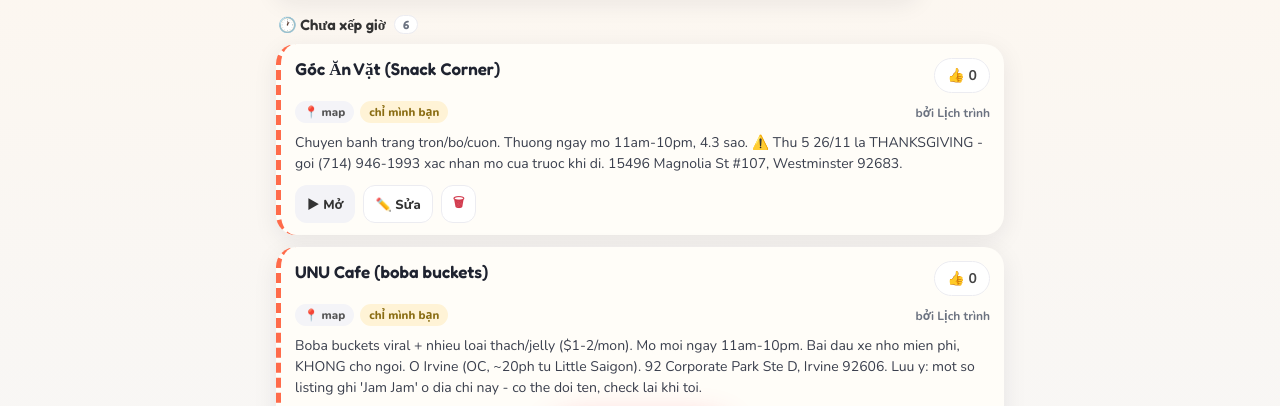
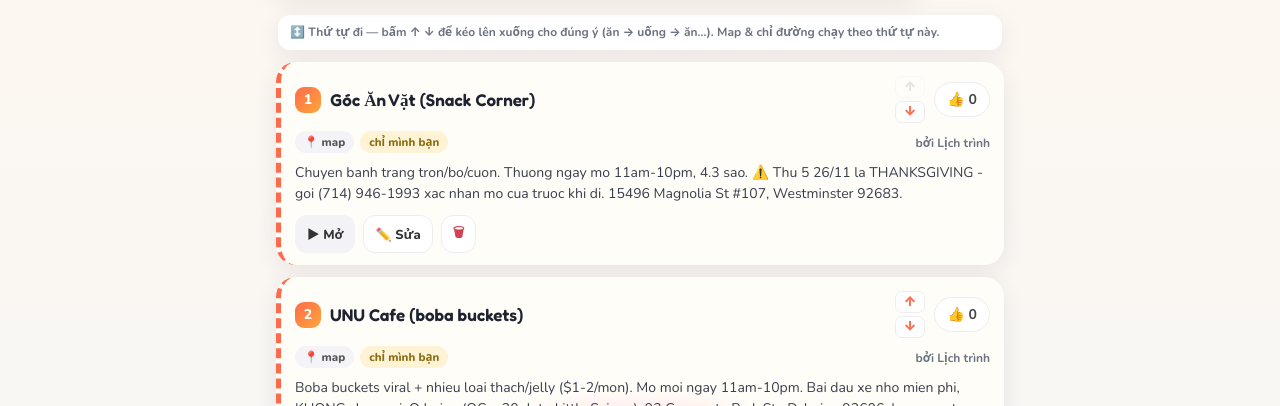
Before and after one commit to baoshangen/nail-turn, a plain HTML site: page cali-trip/index.html in a window 1280 px wide. Shown: the part 319-725 px from the top of the page. Drawn offline with nearby package versions, Linux system fonts and the light colour scheme.

Commit message:
Cali Trip: manual reorder (up/down) per day; map/route follow manual order
Co-Authored-By: Claude Opus 4.8 <noreply@anthropic.com>
Claude-Session: https://claude.ai/code/session_0135UN3h9MJfNd58N3UtjGkx

```diff
--- a/cali-trip/app.js
+++ b/cali-trip/app.js
@@ -88,6 +88,22 @@ function allPlaces(){
 }
 function sortPlaces(list){
   return list.slice().sort((a,b)=> (voteCount(b)-voteCount(a)) || ((a.createdAt||0)-(b.createdAt||0)) );
+}
+function effectiveOrder(dayId){ const o=lsGet('trip_order',{})||{}; return o[dayId]||[]; }
+function sortByManual(list, dayId){
+  const ord=effectiveOrder(dayId);
+  const idx=id=>{ const i=ord.indexOf(id); return i<0?9999:i; };
+  return list.slice().sort((a,b)=> (idx(a.id)-idx(b.id)) || (voteCount(b)-voteCount(a)) || ((a.createdAt||0)-(b.createdAt||0)) );
+}
+function movePlace(id,dir){
+  const p=allPlaces().find(x=>x.id===id); if(!p) return;
+  const dayId=dayOf(p);
+  const arr=sortByManual(allPlaces().filter(x=>dayOf(x)===dayId), dayId).map(x=>x.id);
+  const i=arr.indexOf(id), j=i+dir;
+  if(i<0||j<0||j>=arr.length) return;
+  const t=arr[i]; arr[i]=arr[j]; arr[j]=t;
+  const o=lsGet('trip_order',{})||{}; o[dayId]=arr; lsSet('trip_order',o);
+  render();
 }
 
 /* ---------------- Capabilities + init ---------------- */
@@ -245,26 +261,29 @@ function renderDayView(dayId){
   const qa=el('div','quickadd');
   qa.innerHTML='<input id="qaInput" type="url" inputmode="url" autocomplete="off" placeholder="Dán link TikTok / IG / Google Maps…"><button class="btn primary" data-act="quickadd" data-day="'+dayId+'">+ Thêm</button>';
   wrap.appendChild(qa);
-  const places=allPlaces().filter(p=>dayOf(p)===dayId);
+  const places=sortByManual(allPlaces().filter(p=>dayOf(p)===dayId), dayId);
   if(!places.length){
     const e=el('div','empty','<div class="bigemoji">'+day.emoji+'</div><p>Chưa có địa điểm nào cho ngày này.<br>Dán link TikTok/IG hoặc tự thêm quán nha!</p><button class="btn primary big" data-act="add" data-day="'+dayId+'">+ Thêm địa điểm</button>');
     wrap.appendChild(e); return wrap;
   }
-  for(const slot of SLOTS){
-    const sp=sortPlaces(places.filter(p=>(p.slot||'any')===slot.id));
-    if(!sp.length) continue;
-    const sec=el('div','slot');
-    sec.appendChild(el('div','slothead',slot.emoji+' '+slot.label+' <span class="count">'+sp.length+'</span>'));
-    const list=el('div','cards'); sp.forEach(p=>list.appendChild(renderCard(p,day))); sec.appendChild(list);
-    wrap.appendChild(sec);
-  }
+  wrap.appendChild(el('div','reorderhint','↕️ Thứ tự đi — bấm ↑ ↓ để kéo lên xuống cho đúng ý (ăn → uống → ăn…). Map & chỉ đường chạy theo thứ tự này.'));
+  const list=el('div','cards');
+  places.forEach((p,i)=> list.appendChild(renderCard(p,day,i,places.length)));
+  wrap.appendChild(list);
   return wrap;
 }
-function renderCard(p,day){
+function renderCard(p,day,i,n){
   const c=el('div','card'+(p._local?' local':''));
   const plat = p.platform==='tiktok'?'🎵 TikTok':p.platform==='instagram'?'📸 IG':p.platform==='web'?'🔗 Link':'';
+  const pos = (i==null?0:i);
   c.innerHTML =
-    '<div class="cardtop"><div class="cardname">'+esc(p.name||'(chưa đặt tên)')+'</div>'+
+    '<div class="cardtop">'+
+      '<span class="ordnum">'+(pos+1)+'</span>'+
+      '<div class="cardname">'+esc(p.name||'(chưa đặt tên)')+'</div>'+
+      '<span class="movegrp">'+
+        '<button class="ordbtn" data-act="up" data-id="'+esc(p.id)+'"'+((pos===0)?' disabled':'')+'>↑</button>'+
+        '<button class="ordbtn" data-act="down" data-id="'+esc(p.id)+'"'+((n!=null&&pos===n-1)?' disabled':'')+'>↓</button>'+
+      '</span>'+
       '<button class="vote '+(iVoted(p)?'on':'')+'" data-act="vote" data-id="'+esc(p.id)+'">👍 <b>'+voteCount(p)+'</b></button></div>'+
     '<div class="meta">'+
       (plat?'<span class="pill">'+plat+'</span>':'')+
@@ -301,7 +320,7 @@ function renderMapView(){
   const w=el('div','mapview');
   w.appendChild(el('div','planintro','🗺️ Bấm là mở Google Maps chỉ đường qua hết các điểm trong ngày (theo thứ tự gợi ý). Trên điện thoại sẽ nhảy thẳng vô app Maps luôn. Muốn chấm đúng vị trí thì khi thêm địa điểm nhớ dán link Google Maps vô ô địa chỉ.'));
   DAYS.forEach(day=>{
-    const places=orderForPlan(allPlaces().filter(p=>dayOf(p)===day.id));
+    const places=sortByManual(allPlaces().filter(p=>dayOf(p)===day.id), day.id);
     const card=el('div','planday'); card.style.setProperty('--c1',day.c1); card.style.setProperty('--c2',day.c2);
     card.appendChild(el('div','plandayhead',day.emoji+' '+esc(day.title)));
     if(!places.length){ card.appendChild(el('div','planempty','Chưa có địa điểm nào.')); w.appendChild(card); return; }
@@ -349,7 +368,7 @@ function renderPlanView(){
     inp.addEventListener('change',()=>{ dayStart[day.id]=inp.value; lsSet('trip_daystart',dayStart); render(); });
     ctrl.appendChild(inp); card.appendChild(ctrl);
     if(!places.length){ card.appendChild(el('div','planempty','Chưa có địa điểm nào.')); w.appendChild(card); return; }
-    const seq=orderForPlan(places); const TRAVEL=20; let t=toMins(startVal);
+    const seq=sortByManual(places, day.id); const TRAVEL=20; let t=toMins(startVal);
     const tl=el('div','timeline');
     seq.forEach(p=>{
       const dur=p.dur||75;
@@ -520,6 +539,8 @@ function bindUI(){
     else if(act==='edit'){ const p=allPlaces().find(x=>x.id===id); if(p) openModal(p); }
     else if(act==='del'){ if(confirm('Xoá địa điểm này?')) deletePlace(id); }
     else if(act==='vote'){ const p=allPlaces().find(x=>x.id===id); if(p) toggleVote(p); }
+    else if(act==='up'){ movePlace(id,-1); }
+    else if(act==='down'){ movePlace(id,1); }
     else if(act==='preview'){ togglePreview(id); }
     else if(act==='save'){ saveModal(); }
     else if(act==='close'){ closeModal(); closeIO(); }
--- a/cali-trip/index.html
+++ b/cali-trip/index.html
@@ -7,8 +7,8 @@
 <link rel="preconnect" href="https://fonts.googleapis.com">
 <link rel="preconnect" href="https://fonts.gstatic.com" crossorigin>
 <link href="https://fonts.googleapis.com/css2?family=Fredoka:wght@500;600;700&family=Nunito:wght@400;600;700;800;900&display=swap" rel="stylesheet">
-<link rel="stylesheet" href="styles.css?v=2"/>
-<script defer src="app.js?v=2"></script>
+<link rel="stylesheet" href="styles.css?v=3"/>
+<script defer src="app.js?v=3"></script>
 </head>
 <body>
 <header>
--- a/cali-trip/styles.css
+++ b/cali-trip/styles.css
@@ -92,8 +92,14 @@ main{padding:16px 16px 10px;max-width:760px;margin:0 auto}
   box-shadow:var(--shadow);border-left:5px solid var(--c1);position:relative;overflow:hidden
 }
 .card.local{border-left-style:dashed;background:#fffdf8}
-.cardtop{display:flex;align-items:flex-start;gap:10px}
+.cardtop{display:flex;align-items:center;gap:9px}
+.ordnum{flex:none;width:26px;height:26px;border-radius:9px;background:linear-gradient(135deg,var(--c1),var(--c2));color:#fff;font-weight:800;font-size:14px;display:grid;place-items:center;font-variant-numeric:tabular-nums}
 .cardname{font-family:'Fredoka';font-weight:600;font-size:17px;line-height:1.25;flex:1;word-break:break-word}
+.movegrp{flex:none;display:inline-flex;flex-direction:column;gap:3px}
+.ordbtn{width:30px;height:22px;border-radius:7px;border:1.5px solid var(--line);background:#fff;font-weight:900;font-size:13px;color:var(--c1);line-height:1;display:grid;place-items:center}
+.ordbtn:active{transform:scale(.9)}
+.ordbtn[disabled]{opacity:.3;pointer-events:none;color:#aaa}
+.reorderhint{font-size:12px;color:var(--muted);font-weight:700;margin:0 2px 12px;line-height:1.45;background:#fff;border-radius:12px;padding:9px 12px;box-shadow:var(--shadow)}
 .vote{
   flex:none;background:#fff;border:1.5px solid var(--line);border-radius:999px;
   padding:7px 12px;font-weight:800;font-size:14px;color:#444;display:flex;gap:4px;align-items:center;transition:.12s
```
